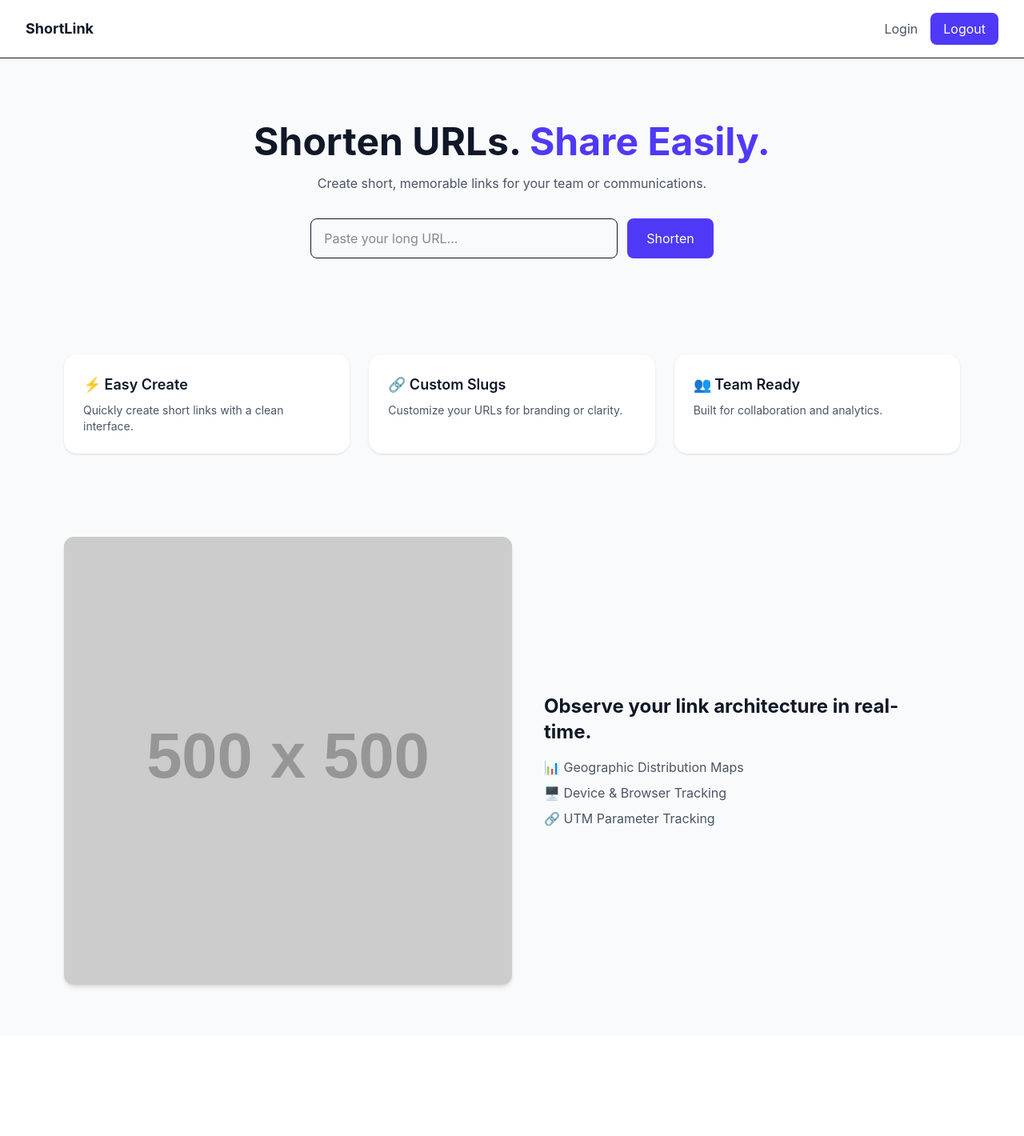
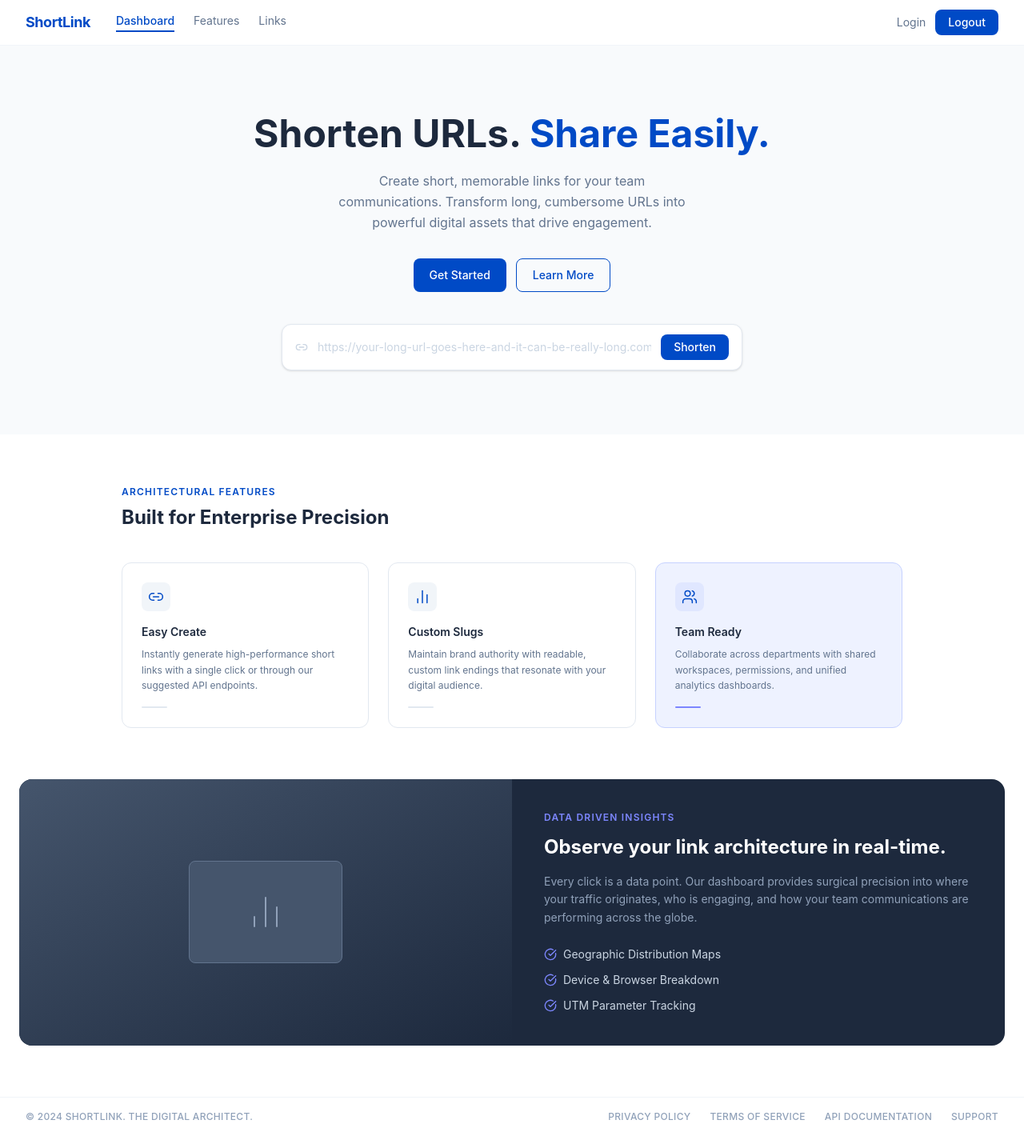
Before and after one commit to VirgilIw/koda-b6-final-fase, a React app in the folder frontend/: page /landing-page in a window 1280 px wide. Shown: the whole page at 80% size. Before the commit the page ends 1295 px from the top, so only its background shows below. Built offline with nearby package versions, Linux system fonts and the light colour scheme; the HTML template or start-up script is replaced by a standard one.

Commit message:
feat: add new landing page

```diff
--- a/frontend/src/pages/LandingPage.jsx
+++ b/frontend/src/pages/LandingPage.jsx
@@ -1,88 +1,162 @@
+import { useState } from "react";
+import { BarChart2, Link2, Users, CheckCircle } from "lucide-react";
+import { Link } from "react-router";
+
 export default function LandingPage() {
+  const [url, setUrl] = useState("");
+
   return (
-    <div className="bg-gray-50 min-h-screen text-gray-900">
-
+    <div className="min-h-screen bg-white flex flex-col font-sans">
       {/* Navbar */}
-      <nav className="flex justify-between items-center px-8 py-4 bg-white border-b">
-        <h1 className="font-bold text-lg">ShortLink</h1>
-        <div className="flex items-center gap-4">
-          <button className="text-gray-600 hover:text-black">Login</button>
-          <button className="bg-indigo-600 text-white px-4 py-2 rounded-lg hover:bg-indigo-700">
-            Logout
-          </button>
+      <nav className="flex items-center justify-between px-8 py-3 border-b border-slate-100">
+        <div className="flex items-center gap-8">
+          <span className="font-bold text-[#004AC6] text-lg tracking-tight">ShortLink</span>
+          <div className="hidden md:flex gap-6 text-sm text-slate-500">
+            <a href="#" className="text-[#004AC6] border-b-2 [#004AC6] pb-0.5 font-medium">Dashboard</a>
+            <a href="#" className="hover:text-slate-700 transition-colors">Features</a>
+            <a href="#" className="hover:text-slate-700 transition-colors">Links</a>
+          </div>
+        </div>
+        <div className="flex items-center gap-3">
+          <Link to="/login" className="text-sm text-slate-500 hover:text-slate-700 transition-colors">Login</Link>
+          <button className="bg-[#004AC6] hover:bg-indigo-700 text-white text-sm font-medium px-4 py-1.5 rounded-lg transition-colors">Logout</button>
         </div>
       </nav>
 
       {/* Hero */}
-      <section className="text-center py-20 px-4">
-        <h1 className="text-4xl md:text-5xl font-bold">
+      <section className="bg-slate-50 py-20 px-6 flex flex-col items-center text-center">
+        <h1 className="text-4xl md:text-5xl font-bold text-slate-800 mb-4 leading-tight">
           Shorten URLs.{" "}
-          <span className="text-indigo-600">Share Easily.</span>
+          <span className="text-[#004AC6]">Share Easily.</span>
         </h1>
+        <p className="text-slate-500 text-base max-w-md mb-8 leading-relaxed">
+          Create short, memorable links for your team communications. Transform
+          long, cumbersome URLs into powerful digital assets that drive
+          engagement.
+        </p>
+        <div className="flex gap-3 mb-10">
+          <button className="bg-[#004AC6] hover:bg-indigo-700 text-white text-sm font-medium px-5 py-2.5 rounded-lg transition-colors">
+            Get Started
+          </button>
+          <button className="border border-[#004AC6] text-[#004AC6] hover:bg-indigo-50 text-sm font-medium px-5 py-2.5 rounded-lg transition-colors">
+            Learn More
+          </button>
+        </div>
 
-        <p className="mt-4 text-gray-600 max-w-xl mx-auto">
-          Create short, memorable links for your team or communications.
-        </p>
-
-        {/* Input */}
-        <div className="mt-8 flex flex-col md:flex-row justify-center gap-3">
+        {/* URL Shortener Input */}
+        <div className="bg-white border border-slate-200 rounded-xl px-4 py-3 flex items-center gap-3 w-full max-w-xl shadow-sm">
+          <Link2 className="w-4 h-4 text-slate-300 shrink-0" />
           <input
             type="text"
-            placeholder="Paste your long URL..."
-            className="px-4 py-3 w-full md:w-96 rounded-lg border focus:outline-none focus:ring-2 focus:ring-indigo-500"
+            value={url}
+            onChange={(e) => setUrl(e.target.value)}
+            placeholder="https://your-long-url-goes-here-and-it-can-be-really-long.com"
+            className="flex-1 text-sm text-slate-600 outline-none placeholder-slate-300 bg-transparent"
           />
-          <button className="bg-indigo-600 text-white px-6 py-3 rounded-lg hover:bg-indigo-700">
+          <button className="bg-[#004AC6] hover:bg-indigo-700 text-white text-sm font-medium px-4 py-1.5 rounded-lg transition-colors shrink-0">
             Shorten
           </button>
         </div>
       </section>
 
       {/* Features */}
-      <section className="grid md:grid-cols-3 gap-6 px-8 md:px-20 py-10">
-        <div className="bg-white p-6 rounded-2xl shadow-sm hover:shadow-md transition">
-          <h3 className="font-semibold text-lg">⚡ Easy Create</h3>
-          <p className="text-gray-600 text-sm mt-2">
-            Quickly create short links with a clean interface.
-          </p>
-        </div>
+      <section className="py-16 px-6 max-w-5xl mx-auto w-full">
+        <p className="text-xs font-semibold text-[#004AC6] uppercase tracking-widest mb-2">
+          Architectural Features
+        </p>
+        <h2 className="text-2xl font-bold text-slate-800 mb-10">
+          Built for Enterprise Precision
+        </h2>
 
-        <div className="bg-white p-6 rounded-2xl shadow-sm hover:shadow-md transition">
-          <h3 className="font-semibold text-lg">🔗 Custom Slugs</h3>
-          <p className="text-gray-600 text-sm mt-2">
-            Customize your URLs for branding or clarity.
-          </p>
-        </div>
-
-        <div className="bg-white p-6 rounded-2xl shadow-sm hover:shadow-md transition">
-          <h3 className="font-semibold text-lg">👥 Team Ready</h3>
-          <p className="text-gray-600 text-sm mt-2">
-            Built for collaboration and analytics.
-          </p>
+        <div className="grid grid-cols-1 md:grid-cols-3 gap-6">
+          <FeatureCard
+            icon={<Link2 className="w-5 h-5 text-[#004AC6]" strokeWidth={1.8} />}
+            title="Easy Create"
+            desc="Instantly generate high-performance short links with a single click or through our suggested API endpoints."
+          />
+          <FeatureCard
+            icon={<BarChart2 className="w-5 h-5 text-[#004AC6]" strokeWidth={1.8} />}
+            title="Custom Slugs"
+            desc="Maintain brand authority with readable, custom link endings that resonate with your digital audience."
+          />
+          <FeatureCard
+            icon={<Users className="w-5 h-5 text-[#004AC6]" strokeWidth={1.8} />}
+            title="Team Ready"
+            desc="Collaborate across departments with shared workspaces, permissions, and unified analytics dashboards."
+            accent
+          />
         </div>
       </section>
 
-      {/* Analytics Section */}
-      <section className="flex flex-col md:flex-row items-center gap-10 px-8 md:px-20 py-16">
+      {/* Data Insights */}
+      <section className="bg-slate-800 mx-6 mb-16 rounded-2xl overflow-hidden flex flex-col md:flex-row">
+        {/* Image placeholder */}
+        <div className="md:w-1/2 bg-slate-700 min-h-56 flex items-center justify-center">
+          <div className="w-full h-full bg-linear-to-br from-slate-600 to-slate-800 flex items-center justify-center">
+            <div className="w-48 h-32 bg-slate-600 rounded-lg flex items-center justify-center border border-slate-500">
+              <BarChart2 className="w-12 h-12 text-slate-400" strokeWidth={1} />
+            </div>
+          </div>
+        </div>
 
-        <img
-          src="https://via.placeholder.com/500"
-          alt="analytics"
-          className="rounded-xl shadow-md w-full md:w-1/2"
-        />
-
-        <div className="max-w-md">
-          <h2 className="text-2xl font-bold">
+        {/* Text */}
+        <div className="md:w-1/2 p-10 flex flex-col justify-center">
+          <p className="text-xs font-semibold text-indigo-400 uppercase tracking-widest mb-3">
+            Data Driven Insights
+          </p>
+          <h2 className="text-2xl font-bold text-white mb-4 leading-snug">
             Observe your link architecture in real-time.
           </h2>
-
-          <ul className="mt-4 space-y-2 text-gray-600">
-            <li>📊 Geographic Distribution Maps</li>
-            <li>🖥️ Device & Browser Tracking</li>
-            <li>🔗 UTM Parameter Tracking</li>
+          <p className="text-sm text-slate-400 leading-relaxed mb-6">
+            Every click is a data point. Our dashboard provides surgical precision into
+            where your traffic originates, who is engaging, and how your team
+            communications are performing across the globe.
+          </p>
+          <ul className="flex flex-col gap-3">
+            {[
+              "Geographic Distribution Maps",
+              "Device & Browser Breakdown",
+              "UTM Parameter Tracking",
+            ].map((item) => (
+              <li key={item} className="flex items-center gap-2 text-sm text-slate-300">
+                <CheckCircle className="w-4 h-4 text-indigo-400 shrink-0" strokeWidth={2} />
+                {item}
+              </li>
+            ))}
           </ul>
         </div>
       </section>
 
+      {/* Footer */}
+      <footer className="border-t border-slate-100 px-8 py-4 flex flex-wrap items-center justify-between gap-3 mt-auto">
+        <span className="text-xs text-slate-400 font-medium tracking-wide uppercase">
+          © 2024 ShortLink. The Digital Architect.
+        </span>
+        <div className="flex gap-6">
+          {["Privacy Policy", "Terms of Service", "API Documentation", "Support"].map((link) => (
+            <a
+              key={link}
+              href="#"
+              className="text-xs text-slate-400 hover:text-slate-600 font-medium tracking-wide uppercase transition-colors"
+            >
+              {link}
+            </a>
+          ))}
+        </div>
+      </footer>
     </div>
   );
 }
+
+function FeatureCard({ icon, title, desc, accent }) {
+  return (
+    <div className={`border rounded-xl p-6 ${accent ? "border-indigo-200 bg-indigo-50" : "border-slate-200 bg-white"}`}>
+      <div className={`w-9 h-9 rounded-lg flex items-center justify-center mb-4 ${accent ? "bg-indigo-100" : "bg-slate-100"}`}>
+        {icon}
+      </div>
+      <h3 className="text-sm font-semibold text-slate-800 mb-2">{title}</h3>
+      <p className="text-xs text-slate-500 leading-relaxed">{desc}</p>
+      <div className={`mt-4 w-8 h-0.5 rounded-full ${accent ? "bg-indigo-400" : "bg-slate-200"}`} />
+    </div>
+  );
+}
```
